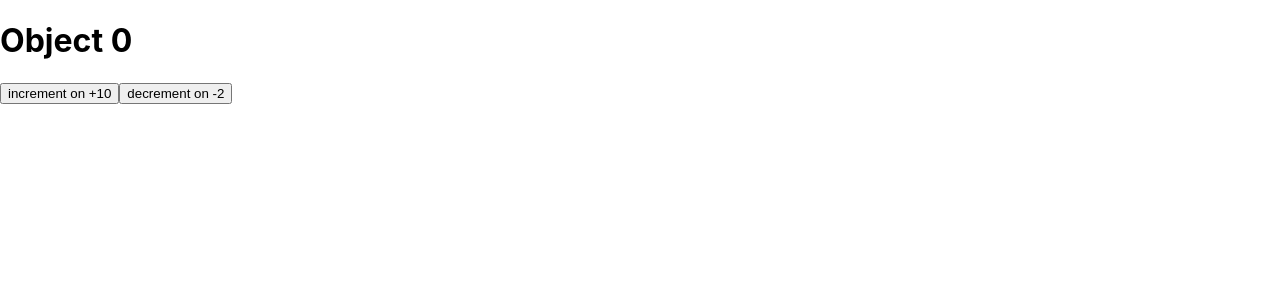
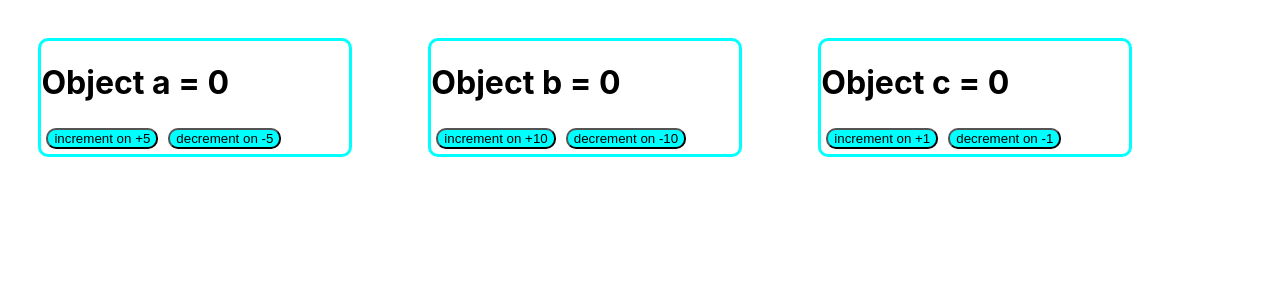
Before and after one commit to learn13579/React_module, a React (Create React App) app: page / in a window 1280 px wide. Shown: the top 300 px of the page. Built offline with nearby package versions, Linux system fonts and the light colour scheme.

Commit message:
classwork lesson7

```diff
--- a/src/App.css
+++ b/src/App.css
@@ -37,3 +37,21 @@
         transform: rotate(360deg);
     }
 }
+
+.buttons {
+    display: flex;
+    width: 100%;
+}
+
+.button {
+    margin: 3%;
+    width: 24%;
+    border: 3px solid cyan;
+    border-radius: 10px;
+}
+
+.button>button{
+    background: cyan;
+    margin: 5px;
+    border-radius: 10px;
+}
--- a/src/App.js
+++ b/src/App.js
@@ -1,32 +1,58 @@
 import './App.css';
 import {useReducer} from "react";
 
-// є об'єкт, значення якого 0
-// Стоврити 2 кнопки.
-//     Перша збільшує   значення на 10
-// Друга зменшує на 2.
-// Зміну стану та виведення реалізувати через reducer
+// створити об'єкт {a:0,b:0,c:0}
+// Створити 6 кнопок.
+//     по дві на кожен з параметрів об'єкту.
+// одна кнопка збільшує значення , інша зменшує
+// логіку реалізувати через reducer
 
-const reduser = (state = {a: 0}, action) => {
+const reduser = (state = {a: 0, b: 0, c: 0}, action) => {
 // console.log(action);
-if (action.obj==='1' && action.diya==='+'){
-    return {...state, a: state.a+10};
-} else if (action.obj==='1' && action.diya==='-'){
-    return {...state, a: state.a-2};
-}
-return{...state};
+    if (action.obj === '1' && action.diya === '+') {
+        return {...state, a: state.a + 5};
+    } else if (action.obj === '1' && action.diya === '-') {
+        return {...state, a: state.a - 5};
+    }
+
+    if (action.obj === '2' && action.diya === '+') {
+        return {...state, b: state.b + 10};
+    } else if (action.obj === '2' && action.diya === '-') {
+        return {...state, b: state.b - 10};
+    }
+
+    if (action.obj === '3' && action.diya === '+') {
+        return {...state, c: state.c ++};
+    } else if (action.obj === '3' && action.diya === '-') {
+        return {...state, c: state.c - 1};
+    }
+
+    return {...state};
+
 }
 
 export default function App() {
 
-    let [state, dispatch] = useReducer(reduser, {a: 0});
-    let {a} = state;
+    let [state, dispatch] = useReducer(reduser, {a: 0, b: 0, c: 0});
+    let {a, b, c} = state;
 
     return (
-        <div>
-            <h1>Object {a} </h1>
-            <button onClick={() => dispatch({obj: '1', diya: '+' })}>increment on +10</button>
-            <button onClick={() => dispatch({obj: '1', diya: '-' })}>decrement on -2</button>
+        <div className={'buttons'}>
+            <div className={'button'}>
+                <h1>Object a = {a} </h1>
+                <button onClick={() => dispatch({obj: '1', diya: '+'})}>increment on +5</button>
+                <button onClick={() => dispatch({obj: '1', diya: '-'})}>decrement on -5</button>
+            </div>
+            <div className={'button'}>
+                <h1>Object b = {b} </h1>
+                <button onClick={() => dispatch({obj: '2', diya: '+'})}>increment on +10</button>
+                <button onClick={() => dispatch({obj: '2', diya: '-'})}>decrement on -10</button>
+            </div>
+            <div className={'button'}>
+                <h1>Object c = {c} </h1>
+                <button onClick={() => dispatch({obj: '3', diya: '+'})}>increment on +1</button>
+                <button onClick={() => dispatch({obj: '3', diya: '-'})}>decrement on -1</button>
+            </div>
         </div>
     );
 }
```
Lines whose indentation alone changed are shown as unchanged.
